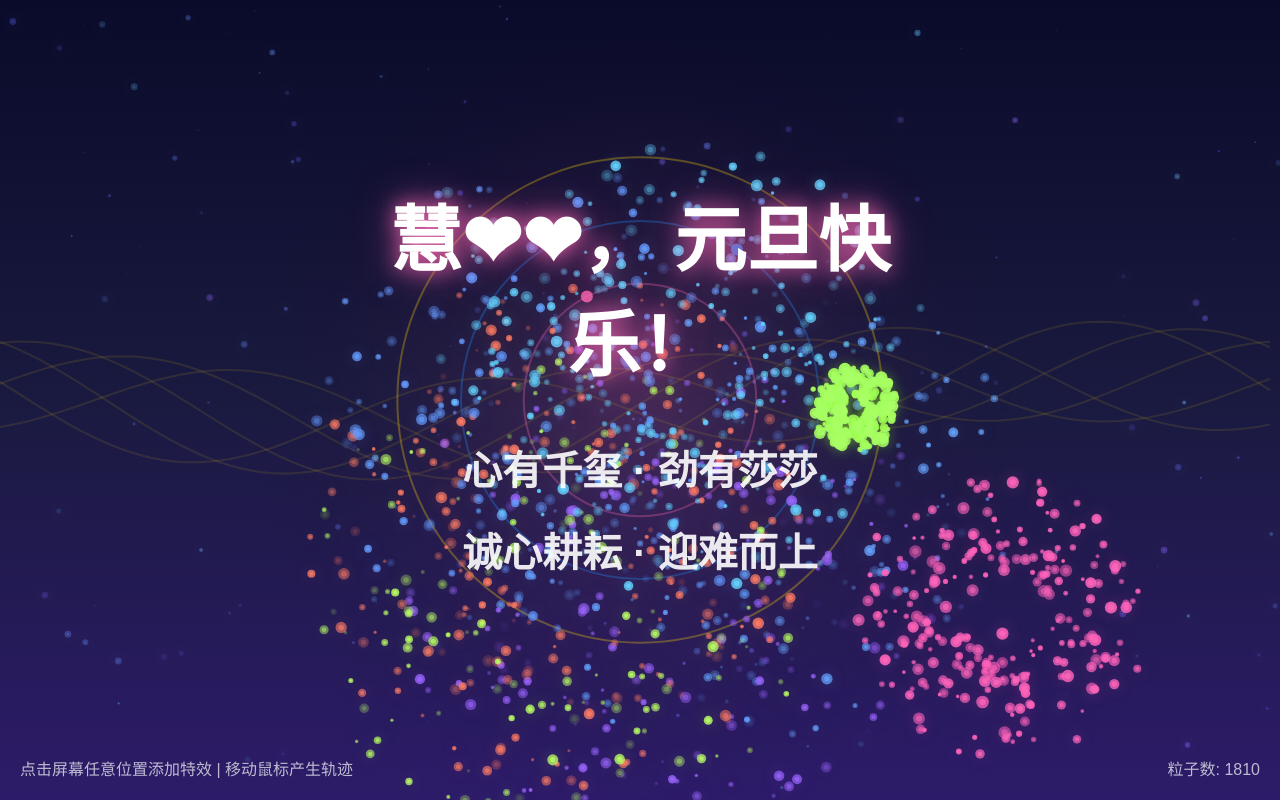
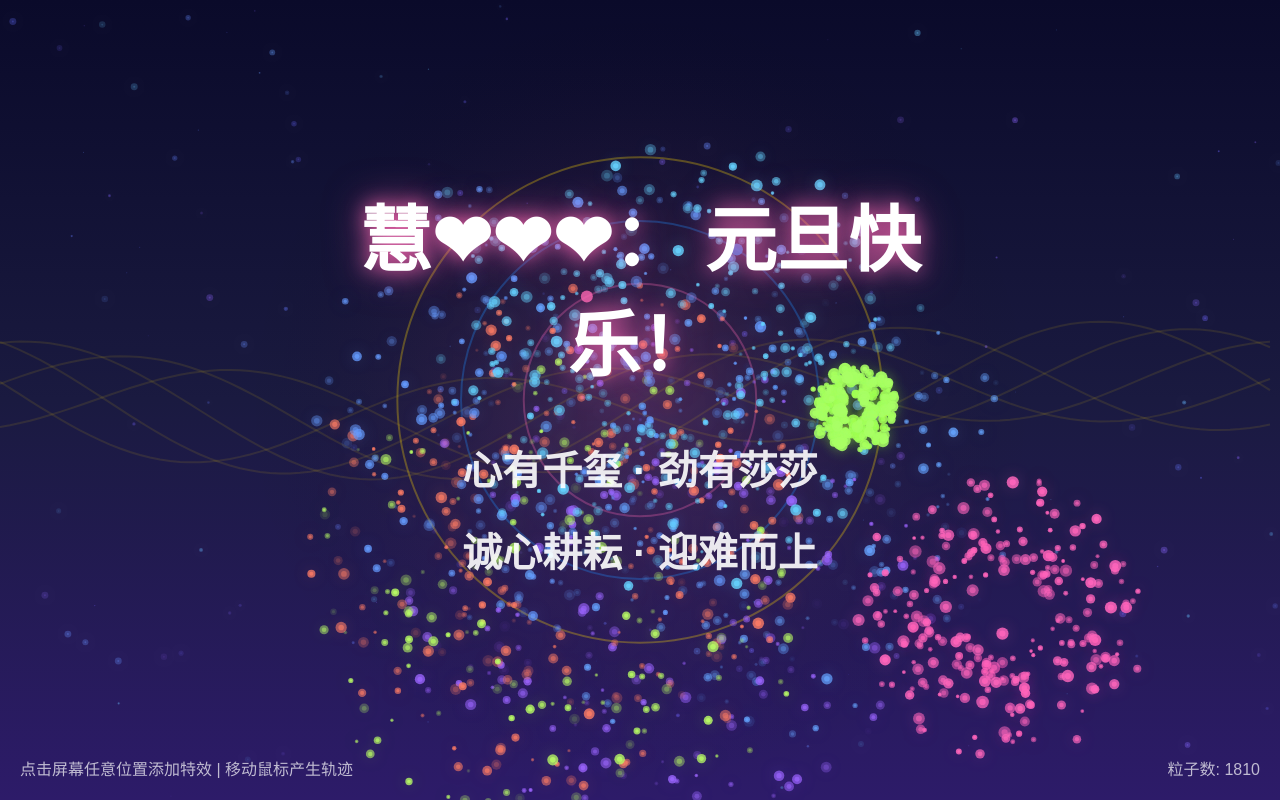
Before and after one commit to luqingqingaini/luqingqingaini.github.io, a plain HTML site: page hui.html in a window 1280 px wide. Drawn offline with Linux system fonts and the light colour scheme; animation ran at ten frames a second.

Commit message:
Update hui.html

```diff
--- a/hui.html
+++ b/hui.html
@@ -160,7 +160,7 @@
         <canvas id="particle-canvas"></canvas>
         <div id="ui">
             <div class="blessing-container">
-                <div class="main-text floating">慧❤❤，
+                <div class="main-text floating">慧❤❤❤：
                 元旦快乐！</div>
                 <div class="sub-text">心有千玺 · 劲有莎莎</div>
                 <div class="sub-text">诚心耕耘 · 迎难而上</div>
```
